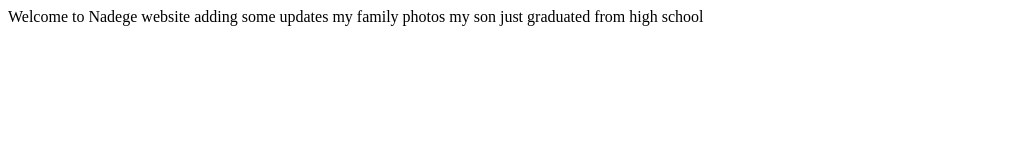
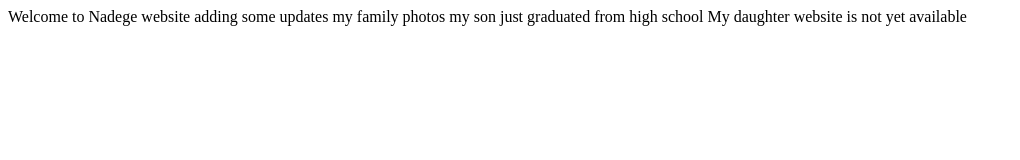
Before and after one commit to djimgou/project3, a plain HTML site: page index.html in a window 1280 px wide. Shown: the whole page, without its empty margins (0-1020 px from the left). Drawn offline with Linux system fonts and the light colour scheme.

Commit message:
fourth update

```diff
--- a/index.html
+++ b/index.html
@@ -12,6 +12,6 @@ Welcome to Nadege website
 adding some updates
 my family photos
 my son just graduated from high school
-
+My daughter website is not yet available
 </body>
 </html>
```
